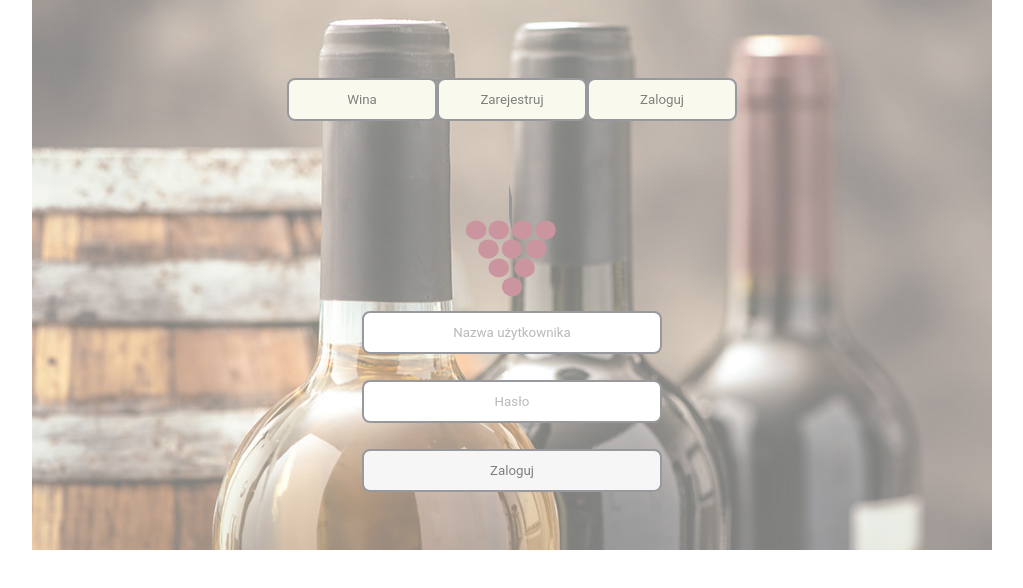
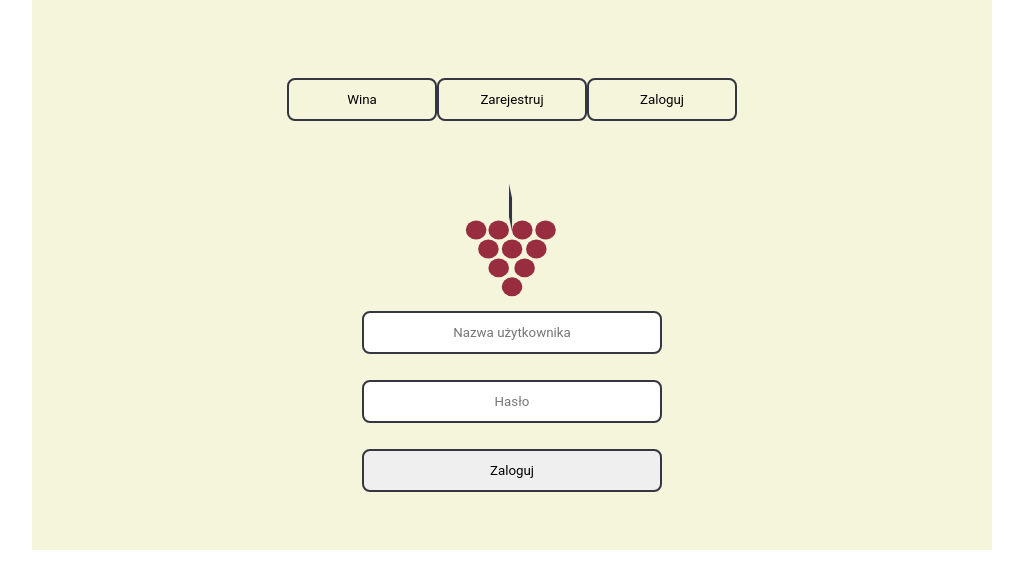
Before and after one commit to kusejoan/vineOn-front-end, a React (Create React App) app in the folder vineon-react/: page / in a window 1280 px wide. Shown: the top 588 px of the page, without its empty margins (128-1151 px from the left). Built offline with nearby package versions, Linux system fonts and the light colour scheme.

Commit message:
background

```diff
--- a/vineon-react/src/App.css
+++ b/vineon-react/src/App.css
@@ -21,10 +21,8 @@
  */
 
 .app {
-  background-image: url(./wino.jpg);
+  background-color: beige;
   flex: 1;
-  opacity: 0.5;
-  filter: alpha(opacity=50);
   width: 75%;
   height: 100%;
   text-align: center;
--- a/vineon-react/src/App.jsx
+++ b/vineon-react/src/App.jsx
@@ -79,7 +79,7 @@
 
   return (
     <CookiesProvider>
-      <div className="app" styles={{ backgroundImage:`url(${logo})`}}>
+      <div className="app">
         <BrowserRouter>
           <div className="container">
             <StoreInfoContext.Provider value={{ storeInfo, setStoreInfo }}>
```
